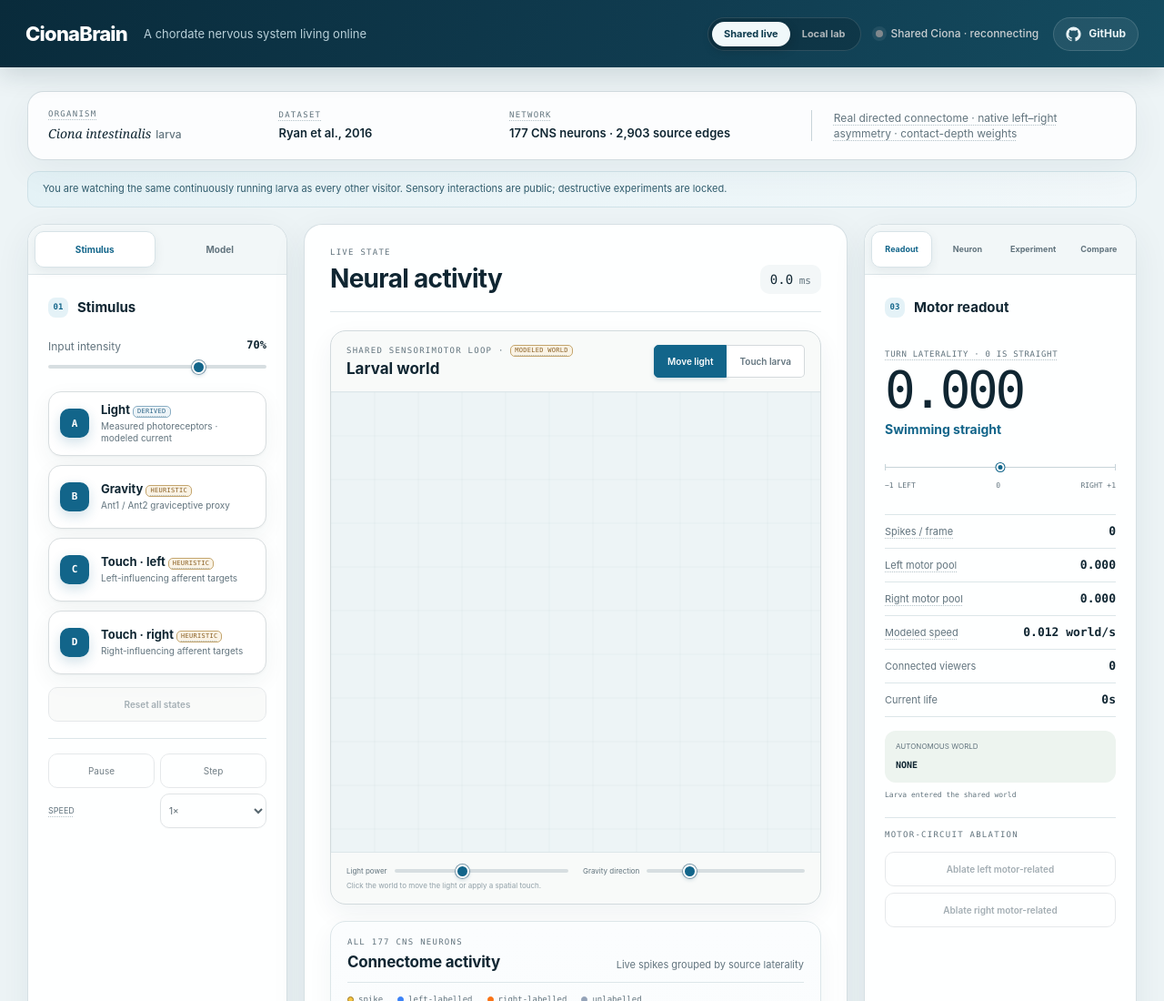
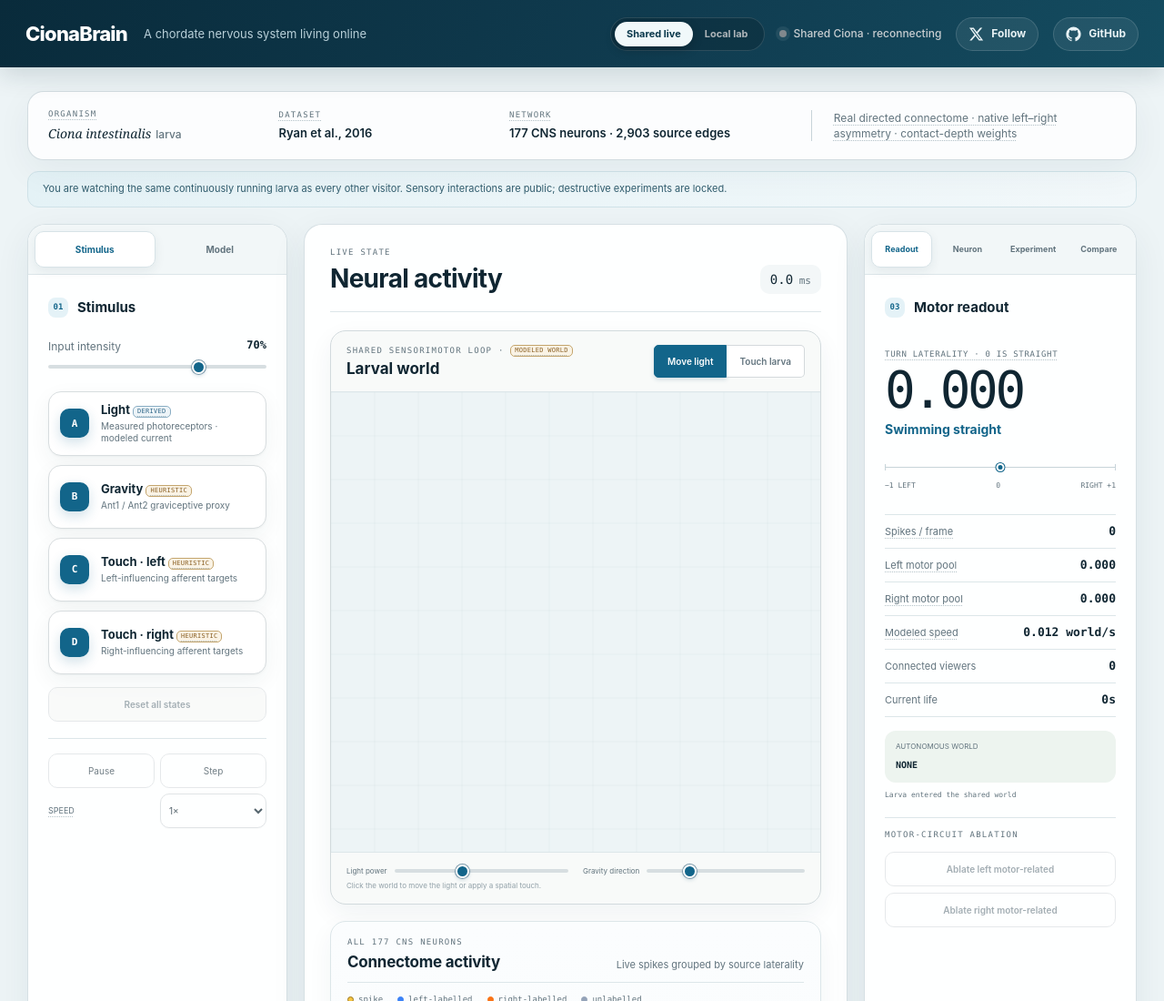
Before and after one commit to CionaBrain/CionaBrain, a website: page static/index.html in a window 1280 px wide. Shown: the top 1100 px of the page at 91% size. Drawn offline with Linux system fonts and the light colour scheme.

Commit message:
Add CionaBrain X profile to header

```diff
--- a/static/index.html
+++ b/static/index.html
@@ -23,6 +23,12 @@
           <span class="status-dot" aria-hidden="true"></span>
           <span id="connectionText">Joining shared Ciona</span>
         </div>
+        <a class="github-link x-link" href="https://x.com/CionaBrain" target="_blank" rel="noopener noreferrer" aria-label="Follow CionaBrain on X" data-help="Follow CionaBrain on X for research notes, project updates and experiments.">
+          <svg viewBox="0 0 24 24" aria-hidden="true">
+            <path fill="currentColor" d="M18.244 2.25h3.308l-7.227 8.26 8.502 11.24H16.17l-5.214-6.817L4.99 21.75H1.68l7.73-8.835L1.254 2.25H8.08l4.713 6.231 5.451-6.231Zm-1.161 17.52h1.833L7.084 4.126H5.117L17.083 19.77Z" />
+          </svg>
+          <span>Follow</span>
+        </a>
         <a class="github-link" href="https://github.com/CionaBrain/CionaBrain" target="_blank" rel="noopener noreferrer" aria-label="CionaBrain repository on GitHub">
           <svg viewBox="0 0 24 24" aria-hidden="true">
             <path fill="currentColor" d="M12 .7a11.5 11.5 0 0 0-3.64 22.4c.58.1.79-.25.79-.56v-2.02c-3.22.7-3.9-1.37-3.9-1.37-.53-1.34-1.29-1.7-1.29-1.7-1.05-.72.08-.7.08-.7 1.17.08 1.78 1.2 1.78 1.2 1.03 1.77 2.71 1.26 3.37.96.1-.75.4-1.26.73-1.55-2.57-.3-5.27-1.29-5.27-5.69 0-1.26.45-2.29 1.19-3.09-.12-.29-.52-1.46.11-3.04 0 0 .97-.31 3.16 1.18a10.9 10.9 0 0 1 5.76 0c2.19-1.49 3.16-1.18 3.16-1.18.63 1.58.23 2.75.11 3.04.74.8 1.19 1.83 1.19 3.09 0 4.42-2.71 5.39-5.29 5.68.42.36.79 1.07.79 2.16v3.02c0 .31.21.67.8.56A11.5 11.5 0 0 0 12 .7Z" />
```
